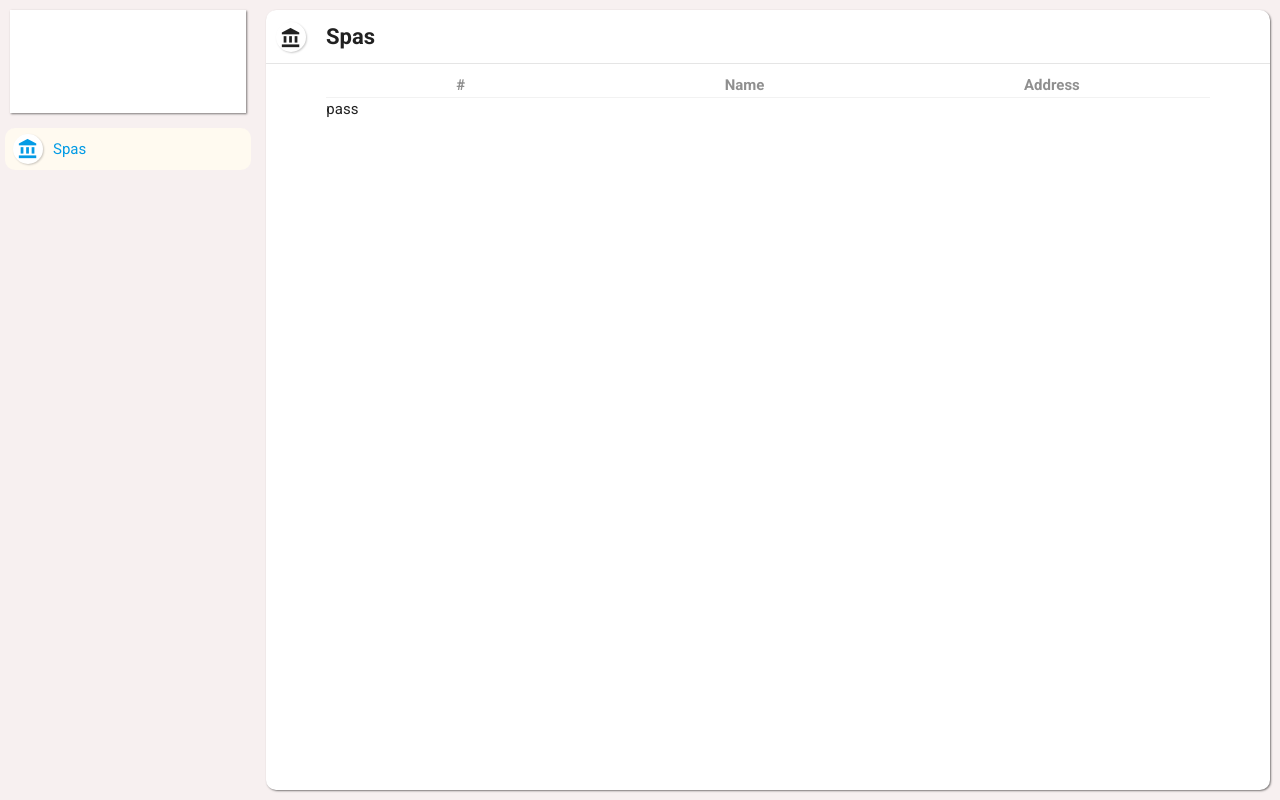
After one commit to carlosforcss/spa, a Django app: template templates/management/spa/list.html in a window 1280 px wide. The commit adds this page. Run offline with Django 3.2, Linux system fonts and the light colour scheme; the template is opened without the code that fills it, so the values that code supplies are empty.

Commit message:
css framework builded, added materialize icons and list view and model for spas

```diff
--- a/config/settings/base.py
+++ b/config/settings/base.py
@@ -26,9 +26,8 @@ MIDDLEWARE = [
 APPS_DIR = BASE_DIR / "spa"
 ROOT_URLCONF = 'config.urls'
 AUTH_USER_MODEL = 'users.User'
-
-LOGIN_URL = "/"
-LOGIN_REDIRECT_URL = "/admin/"
+LOGIN_URL = "/login/"
+LOGIN_REDIRECT_URL = "/"
 
 TEMPLATES = [
     {
--- a/config/urls.py
+++ b/config/urls.py
@@ -6,8 +6,10 @@ from django.conf.urls.static import static
 from django.conf import settings
 # Project
 from spa.users.views import  LoginView
+from spa.management.views.spas import SpaListView
 
 urlpatterns = [
     path('admin/', admin.site.urls),
-    path("", LoginView.as_view()),
+    path("login/", LoginView.as_view()),
+    path("", SpaListView.as_view()),
 ] + static(settings.MEDIA_URL, document_root=settings.MEDIA_ROOT)
--- /dev/null
+++ b/spa/management/forms/__init__.py
@@ -0,0 +1 @@
+from .spas import SpaForm
--- a/spa/management/models/__init__.py
+++ b/spa/management/models/__init__.py
@@ -0,0 +1 @@
+from .spas import Spa
--- a/static/css/global.css
+++ b/static/css/global.css
@@ -3,6 +3,13 @@
     padding: 0,
     font-size: 16px;
     box-sizing: border-box;
+    font-family: "Roboto";
+    cursor: default;
+}
+
+a{
+    display: block;
+    text-decoration: none;
 }
 
 body{
@@ -44,3 +51,21 @@ body{
 .form-errors{
     margin: 1px 5%;
 }
+
+.icon{
+    display: flex;
+    justify-content: center;
+    align-items: center;
+    width: 30px;
+    height: 30px;
+    margin: 4px;
+    border-radius: 100%;
+    background: white;
+    box-shadow: 1px 1px 2px rgba(0, 0, 0, 0.2)
+}
+
+.icon i{
+    width: auto;
+    font-size: 22px;
+    cursor: default;
+}
--- /dev/null
+++ b/static/css/ui.css
@@ -0,0 +1,91 @@
+.ui{
+    display: grid;
+    width: 100%;
+    grid-template-columns: 1fr 4fr;
+}
+
+.ui-navbar{
+    display: grid;
+    grid-template-rows: 2fr 10fr 1fr;
+    height: 100vh;
+}
+
+.ui-navbar-header{
+    margiN: 10px;
+    background: white;
+    box-shadow: 1px 1px 2px rgba(0, 0, 0, 0.5);
+}
+
+.ui-navbar-list{
+    display: flex;
+    flex-direction: column;
+    width: 100%;
+}
+
+.ui-navbar-list-item{
+    display: flex;
+    flex-direction: row;
+    align-items: center;
+    width: auto;
+    background: floralwhite;
+    border-radius: 10px;
+    margin: 5px;
+    padding: 3px;
+    cursor: pointer;
+}
+
+.ui-navbar-list-item > * {
+    margin: 3px 5px;
+}
+
+.ui-content{
+    background: white;
+    margin: 10px;
+    border-radius: 10px;
+    box-shadow: 1px 1px 2px rgba(0, 0, 0, 0.5)
+}
+
+.ui-content-title{
+    display: flex;
+    flex-direction: row;
+    align-items: center;
+    border-bottom: 1px solid rgba(0, 0, 0, 0.1)
+}
+
+.ui-content-title > * {
+    margin: 10px;
+}
+
+.ui-content-title > span{
+    font-weight: bold;
+    font-size: 22px;
+}
+
+.ui-table{
+    display: flex;
+    flex-direction: column;
+    width: 90%;
+    margin: 10px 5%;
+}
+.ui-table-header{
+    display: flex;
+    flex-direction: row;
+    align-items: center;
+    justify-content: space-around;
+    border-bottom: 1px solid rgba(0, 0, 0, 0.05)
+}
+
+.ui-table-header-item{
+    display: flex;
+    flex-direction: row;
+    align-items: center;
+    justify-content: center;
+    border-bottom: 1px solid rgb(0, 0, 0);
+    opacity: 0.5;
+    font-weight: bold;
+    border-bottom: none;
+}
+
+.ui-table-header-item:hover{
+    opacity: 0.7;
+}
--- /dev/null
+++ b/static/js/no-translate-icons.js
@@ -0,0 +1,8 @@
+(() => {
+    // Automatic process to deny google translation in icons
+    let icons = document.getElementsByClassName("material-icons")
+    for(let icon_idx = 0; icon_idx < icons.length; icon_idx += 1){
+        const icon = icons[icon_idx]
+        icon.classList.add("notranslate")
+    }
+})()
--- a/templates/base.html
+++ b/templates/base.html
@@ -7,9 +7,33 @@
           content="width=device-width, user-scalable=no, initial-scale=1.0, maximum-scale=1.0, minimum-scale=1.0">
     <meta http-equiv="X-UA-Compatible" content="ie=edge">
     <link rel="stylesheet" href="{% static 'css/global.css' %}">
+    <link rel="stylesheet" href="{% static 'css/ui.css' %}">
+    <link rel="stylesheet" href="https://fonts.googleapis.com/css?family=Roboto:300,400,500,700&display=swap" />
+    <link rel="stylesheet" href="https://cdnjs.cloudflare.com/ajax/libs/materialize/1.0.0/css/materialize.min.css">
+    <link href="https://fonts.googleapis.com/icon?family=Material+Icons" rel="stylesheet">
     <title>SPA Admin</title>
 </head>
 <body>
+    <div class="ui">
+        <div class="ui-navbar">
+            <div class="ui-navbar-header">
 
+            </div>
+            <div class="ui-navbar-list">
+                <a href="" class="ui-navbar-list-item">
+                    <span  class="icon">
+                        <i class="material-icons">account_balance</i>
+                    </span>
+                    <span class="">Spas</span>
+                </a>
+            </div>
+        </div>
+        <div class="ui-content">
+            {% block content %}
+            {% endblock %}
+        </div>
+    </div>
+    <script src="{% static 'js/no-translate-icons.js' %}"></script>
+    <script src="https://cdnjs.cloudflare.com/ajax/libs/materialize/1.0.0/js/materialize.min.js"></script>
 </body>
 </html>
--- /dev/null
+++ b/templates/management/spa/list.html
@@ -0,0 +1,29 @@
+{% extends "base.html" %}
+{% load static %}
+
+{% block content %}
+    <div class="ui-content-title">
+        <span class="icon">
+            <div class="material-icons">
+                <i class="material-icons">account_balance</i>
+            </div>
+        </span>
+        <span>Spas</span>
+    </div>
+    <div class="ui-content-body">
+        <div class="row">
+            <div class="col s12">
+                <div class="ui-table">
+                    <div class="ui-table-header">
+                        <div class="ui-table-header-item">#</div>
+                        <div class="ui-table-header-item">Name</div>
+                        <div class="ui-table-header-item">Address</div>
+                    </div>
+                    <div class="ui-table-body">
+                        pass
+                    </div>
+                </div>
+            </div>
+        </div>
+    </div>
+{% endblock %}
```
Also changed, not shown: spa/management/forms/spas.py (added, +22 -0 lines), spa/management/models/spas.py (added, +16 -0 lines), spa/management/views/spas.py (added, +15 -0 lines), spa/users/migrations/0004_auto_20200913_1734.py (added).
